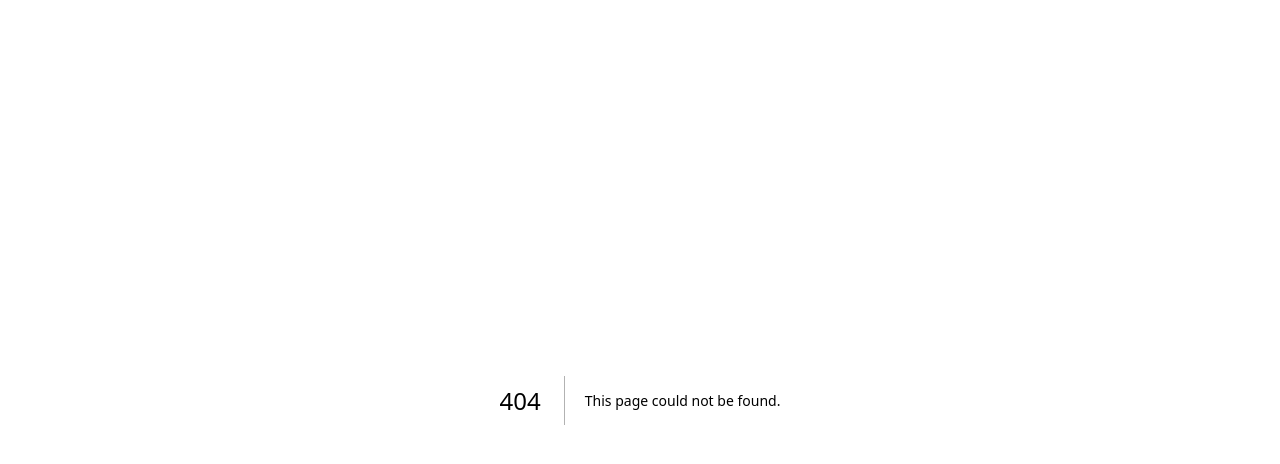
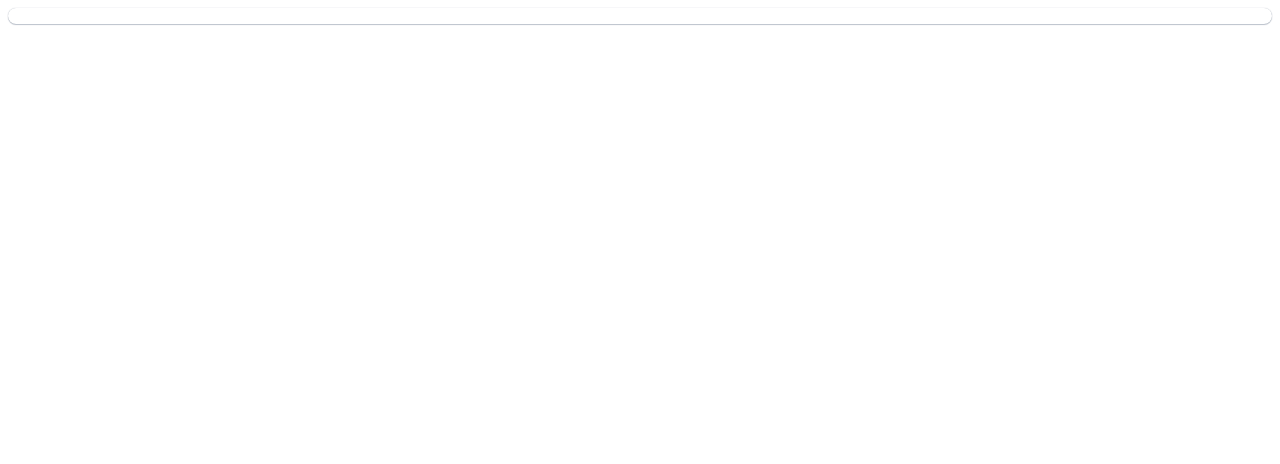
Before and after one commit to codymarshall94/kanban, a Next.js app: page /Board/components/List/components/ListItem/ListItem in a window 1280 px wide. Before the commit this address had no page. Shown: the top 464 px of the page. Built offline with nearby package versions, Linux system fonts and the light colour scheme.

Commit message:
Added List Item file structure

```diff
--- /dev/null
+++ b/components/Button/index.ts
@@ -0,0 +1,3 @@
+import Button from "./Button"
+
+export default Button;
--- /dev/null
+++ b/pages/Board/components/List/components/ListItem/ListItem.tsx
@@ -0,0 +1,5 @@
+import styles from "./Listitem.module.scss";
+
+export default function ListItem({ itemName }: { itemName: string }) {
+  return <div className={styles.item}>{itemName}</div>;
+}
--- /dev/null
+++ b/pages/Board/components/List/components/ListItem/Listitem.module.scss
@@ -0,0 +1,11 @@
+.item {
+    background-color: white;
+    padding: .5rem;
+    margin-bottom: .5rem;
+    border-radius: .5rem;
+    box-shadow: 0px 1px 1px #091E4240, 0px 0px 1px #091E424F;
+    cursor: pointer;
+    &:hover {
+        background-color: #F2F2F2
+    }
+}
```
